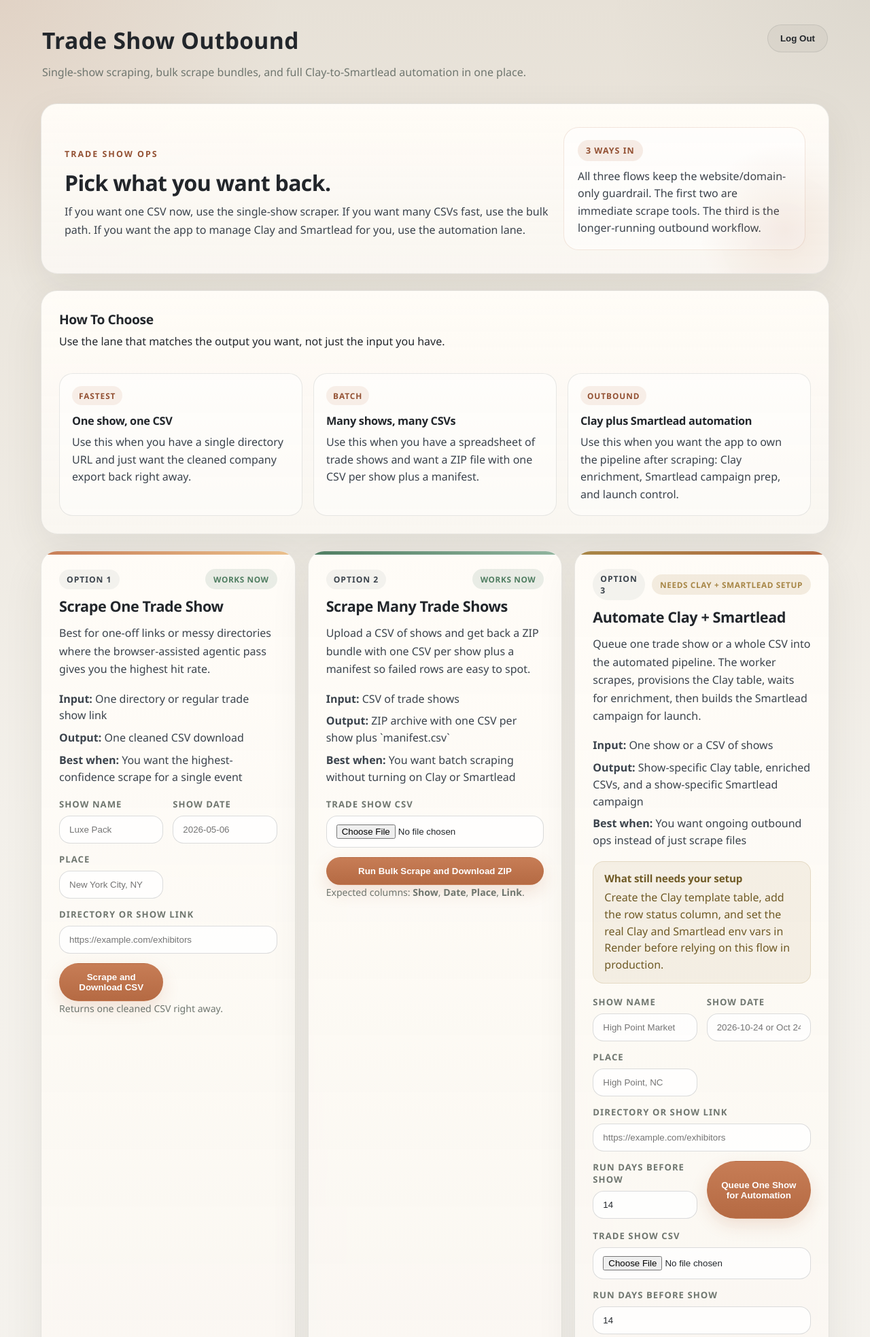
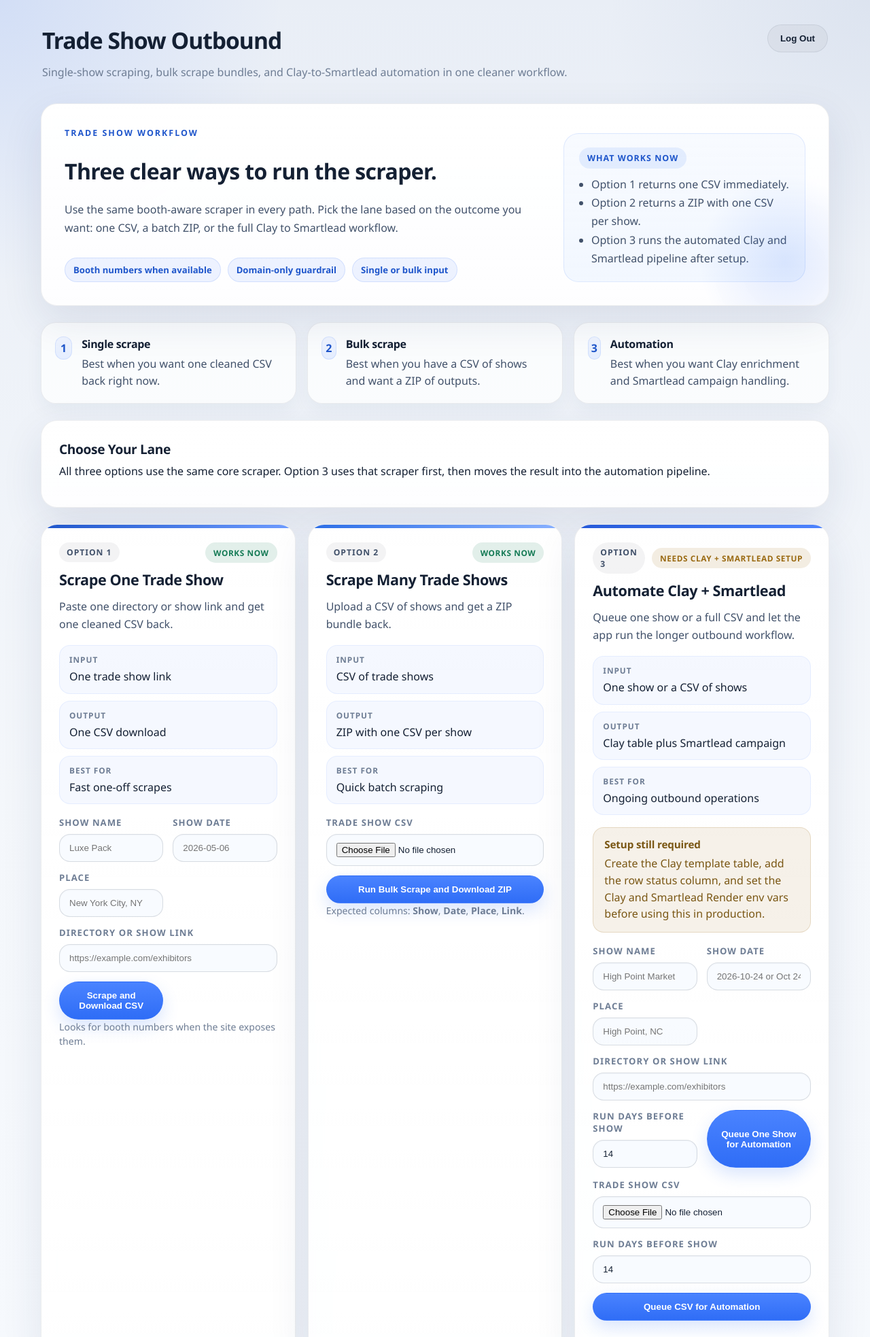
Before and after one commit to hhamzie/Conduit_TradeShow_GTM, a FastAPI app: page / in a window 1280 px wide. Shown: the top 1967 px of the page at 68% size. Run offline with FastAPI, Linux system fonts and the light colour scheme; the visitor is signed in with stand-in values (Sample User, id 1).

Commit message:
Simplify and restyle home screen

```diff
--- a/static/styles.css
+++ b/static/styles.css
@@ -1,20 +1,20 @@
 :root {
-  --bg: #f3f0ea;
-  --bg-deep: #e7e1d7;
-  --panel: rgba(250, 247, 242, 0.92);
-  --panel-strong: rgba(255, 252, 247, 0.98);
-  --ink: #22262b;
-  --ink-soft: #3b434c;
-  --muted: #6f766f;
-  --line: rgba(34, 38, 43, 0.1);
-  --line-strong: rgba(34, 38, 43, 0.16);
-  --accent: #b56a43;
-  --accent-dark: #935133;
-  --accent-soft: rgba(181, 106, 67, 0.1);
-  --success: #4f7d61;
-  --warning: #a78646;
-  --danger: #a55548;
-  --shadow: 0 22px 60px rgba(55, 47, 37, 0.08);
+  --bg: #f4f7fb;
+  --bg-deep: #e9eef6;
+  --panel: rgba(255, 255, 255, 0.9);
+  --panel-strong: rgba(255, 255, 255, 0.98);
+  --ink: #142033;
+  --ink-soft: #41516a;
+  --muted: #6e7d94;
+  --line: rgba(20, 32, 51, 0.08);
+  --line-strong: rgba(20, 32, 51, 0.14);
+  --accent: #2f6df6;
+  --accent-dark: #1f56cb;
+  --accent-soft: rgba(47, 109, 246, 0.1);
+  --success: #147a55;
+  --warning: #9a6a12;
+  --danger: #ba3c4d;
+  --shadow: 0 22px 60px rgba(28, 50, 94, 0.1);
 }
 
 * {
@@ -26,9 +26,9 @@
   color: var(--ink);
   font-family: "Avenir Next", "Segoe UI", "Helvetica Neue", Arial, sans-serif;
   background:
-    radial-gradient(circle at top left, rgba(181, 106, 67, 0.12), transparent 26rem),
-    radial-gradient(circle at top right, rgba(111, 118, 111, 0.08), transparent 24rem),
-    linear-gradient(180deg, var(--bg-deep) 0%, var(--bg) 42%, #f6f4f0 100%);
+    radial-gradient(circle at top left, rgba(47, 109, 246, 0.12), transparent 26rem),
+    radial-gradient(circle at top right, rgba(164, 181, 211, 0.18), transparent 24rem),
+    linear-gradient(180deg, var(--bg-deep) 0%, var(--bg) 42%, #f8fbff 100%);
   min-height: 100vh;
 }
 
@@ -56,7 +56,7 @@
   text-decoration: none;
   font-size: 2.1rem;
   font-weight: 700;
-  letter-spacing: 0.01em;
+  letter-spacing: -0.03em;
 }
 
 .tagline {
@@ -129,7 +129,7 @@
   width: 16rem;
   height: 16rem;
   border-radius: 50%;
-  background: radial-gradient(circle, rgba(181, 106, 67, 0.12), transparent 70%);
+  background: radial-gradient(circle, rgba(47, 109, 246, 0.14), transparent 70%);
   pointer-events: none;
 }
 
@@ -155,11 +155,34 @@
   line-height: 1.7;
 }
 
+.hero-main {
+  display: grid;
+  gap: 14px;
+}
+
+.hero-tags {
+  display: flex;
+  flex-wrap: wrap;
+  gap: 10px;
+}
+
+.hero-tag {
+  display: inline-flex;
+  align-items: center;
+  padding: 8px 12px;
+  border-radius: 999px;
+  background: rgba(47, 109, 246, 0.08);
+  color: var(--accent-dark);
+  border: 1px solid rgba(47, 109, 246, 0.14);
+  font-size: 0.82rem;
+  font-weight: 700;
+}
+
 .hero-aside {
-  padding: 18px 20px;
+  padding: 20px 22px;
   border-radius: 22px;
-  background: rgba(255, 255, 255, 0.56);
-  border: 1px solid rgba(181, 106, 67, 0.16);
+  background: linear-gradient(180deg, rgba(247, 250, 255, 0.92), rgba(240, 246, 255, 0.86));
+  border: 1px solid rgba(47, 109, 246, 0.12);
 }
 
 .hero-aside p {
@@ -179,7 +202,56 @@
   letter-spacing: 0.08em;
   text-transform: uppercase;
   color: var(--accent-dark);
-  background: rgba(181, 106, 67, 0.12);
+  background: rgba(47, 109, 246, 0.1);
+}
+
+.hero-checklist {
+  margin: 0;
+  padding-left: 18px;
+  color: var(--ink-soft);
+  line-height: 1.7;
+}
+
+.home-overview {
+  display: grid;
+  grid-template-columns: repeat(3, minmax(0, 1fr));
+  gap: 16px;
+  margin-bottom: 24px;
+}
+
+.overview-card {
+  display: flex;
+  align-items: start;
+  gap: 14px;
+  padding: 20px;
+  border-radius: 22px;
+  border: 1px solid var(--line);
+  background: rgba(255, 255, 255, 0.72);
+  box-shadow: 0 10px 26px rgba(28, 50, 94, 0.05);
+}
+
+.overview-card h2 {
+  margin: 0 0 6px;
+  font-size: 1rem;
+}
+
+.overview-card p {
+  margin: 0;
+  color: var(--ink-soft);
+  line-height: 1.55;
+}
+
+.overview-number {
+  display: inline-flex;
+  align-items: center;
+  justify-content: center;
+  width: 34px;
+  height: 34px;
+  border-radius: 12px;
+  background: linear-gradient(180deg, #f0f5ff 0%, #e4edff 100%);
+  color: var(--accent-dark);
+  font-weight: 800;
+  box-shadow: inset 0 0 0 1px rgba(47, 109, 246, 0.12);
 }
 
 .lane-grid {
@@ -201,19 +273,19 @@
   inset: 0 auto auto 0;
   width: 100%;
   height: 5px;
-  background: linear-gradient(90deg, rgba(181, 106, 67, 0.9), rgba(79, 125, 97, 0.5));
+  background: linear-gradient(90deg, rgba(47, 109, 246, 0.94), rgba(97, 151, 255, 0.55));
 }
 
 .lane-card-single::before {
-  background: linear-gradient(90deg, #c77d56, #ebc18d);
+  background: linear-gradient(90deg, #1f56cb, #6f9cff);
 }
 
 .lane-card-bulk::before {
-  background: linear-gradient(90deg, #4f7d61, #92b59f);
+  background: linear-gradient(90deg, #2b6de6, #89b1ff);
 }
 
 .lane-card-automation::before {
-  background: linear-gradient(90deg, #a78646, #b56a43);
+  background: linear-gradient(90deg, #2559d8, #4f85ff);
 }
 
 .lane-head {
@@ -233,7 +305,7 @@
   align-items: center;
   border-radius: 999px;
   padding: 6px 11px;
-  background: rgba(34, 38, 43, 0.05);
+  background: rgba(20, 32, 51, 0.05);
   color: var(--ink-soft);
   font-size: 0.76rem;
   font-weight: 800;
@@ -259,12 +331,12 @@
 }
 
 .lane-state-live {
-  background: rgba(79, 125, 97, 0.12);
+  background: rgba(20, 122, 85, 0.12);
   color: var(--success);
 }
 
 .lane-state-setup {
-  background: rgba(167, 134, 70, 0.14);
+  background: rgba(154, 106, 18, 0.12);
   color: var(--warning);
 }
 
@@ -274,16 +346,32 @@
   line-height: 1.65;
 }
 
-.lane-points {
+.lane-meta {
   display: grid;
-  gap: 8px;
-  margin-bottom: 18px;
+  gap: 10px;
+  margin: 0 0 18px;
 }
 
-.lane-points p {
+.lane-meta div {
+  padding: 12px 14px;
+  border-radius: 16px;
+  background: rgba(244, 248, 255, 0.9);
+  border: 1px solid rgba(47, 109, 246, 0.08);
+}
+
+.lane-meta dt {
+  margin-bottom: 6px;
+  font-size: 0.74rem;
+  font-weight: 800;
+  letter-spacing: 0.08em;
+  text-transform: uppercase;
+  color: var(--muted);
+}
+
+.lane-meta dd {
   margin: 0;
-  color: var(--ink-soft);
-  line-height: 1.55;
+  color: var(--ink);
+  line-height: 1.45;
 }
 
 .stacked-forms {
@@ -345,7 +433,7 @@
   margin-bottom: 12px;
   border-radius: 999px;
   padding: 6px 10px;
-  background: rgba(181, 106, 67, 0.1);
+  background: rgba(47, 109, 246, 0.1);
   color: var(--accent-dark);
   font-size: 0.74rem;
   font-weight: 800;
@@ -377,8 +465,9 @@
   border: 1px solid var(--line-strong);
   border-radius: 16px;
   padding: 12px 14px;
-  background: rgba(255, 255, 255, 0.8);
+  background: rgba(248, 251, 255, 0.95);
   color: var(--ink);
+  box-shadow: inset 0 1px 2px rgba(20, 32, 51, 0.03);
 }
 
 input[type="file"]:focus,
@@ -398,13 +487,13 @@
   gap: 8px;
   border: 1px solid transparent;
   border-radius: 999px;
-  background: linear-gradient(180deg, #c77d56 0%, var(--accent) 100%);
+  background: linear-gradient(180deg, #4a83ff 0%, var(--accent) 100%);
   color: white;
   padding: 12px 18px;
   font-weight: 700;
   text-decoration: none;
   cursor: pointer;
-  box-shadow: 0 10px 24px rgba(181, 106, 67, 0.18);
+  box-shadow: 0 10px 24px rgba(47, 109, 246, 0.18);
   transition: transform 140ms ease, box-shadow 140ms ease, background 140ms ease;
 }
 
@@ -739,21 +828,21 @@
 }
 
 .show-notice-success {
-  background: rgba(79, 125, 97, 0.08);
-  border-color: rgba(79, 125, 97, 0.18);
-  color: #365a46;
+  background: rgba(20, 122, 85, 0.08);
+  border-color: rgba(20, 122, 85, 0.18);
+  color: #156347;
 }
 
 .show-notice-warning {
-  background: rgba(167, 134, 70, 0.1);
-  border-color: rgba(167, 134, 70, 0.2);
-  color: #6f5a25;
+  background: rgba(154, 106, 18, 0.09);
+  border-color: rgba(154, 106, 18, 0.18);
+  color: #7a5714;
 }
 
 .show-notice-danger {
-  background: rgba(165, 85, 72, 0.08);
-  border-color: rgba(165, 85, 72, 0.2);
-  color: #8a453a;
+  background: rgba(186, 60, 77, 0.08);
+  border-color: rgba(186, 60, 77, 0.18);
+  color: #98303d;
 }
 
 .empty-state {
@@ -880,9 +969,13 @@
   white-space: pre-wrap;
   font-family: "SFMono-Regular", Consolas, monospace;
   font-size: 0.88rem;
-  background: rgba(166, 55, 43, 0.08);
+  background: rgba(186, 60, 77, 0.08);
   padding: 14px;
   border-radius: 14px;
+}
+
+.compact-head {
+  margin-bottom: 0;
 }
 
 @media (max-width: 860px) {
--- a/templates/base.html
+++ b/templates/base.html
@@ -11,7 +11,7 @@
       <header class="topbar">
         <div>
           <a class="brand" href="/">{{ app_name if app_name else "Trade Show Outbound" }}</a>
-          <p class="tagline">Single-show scraping, bulk scrape bundles, and full Clay-to-Smartlead automation in one place.</p>
+          <p class="tagline">Single-show scraping, bulk scrape bundles, and Clay-to-Smartlead automation in one cleaner workflow.</p>
         </div>
         {% if request.session.get("authenticated") %}
         <form action="/logout" method="post">
--- a/templates/index.html
+++ b/templates/index.html
@@ -45,41 +45,57 @@
 {% block content %}
 <section class="panel hero-panel">
   <div class="hero-grid">
-    <div>
-      <p class="hero-kicker">Trade Show Ops</p>
-      <h1>Pick what you want back.</h1>
-      <p class="hero-copy">If you want one CSV now, use the single-show scraper. If you want many CSVs fast, use the bulk path. If you want the app to manage Clay and Smartlead for you, use the automation lane.</p>
+    <div class="hero-main">
+      <p class="hero-kicker">Trade Show Workflow</p>
+      <h1>Three clear ways to run the scraper.</h1>
+      <p class="hero-copy">Use the same booth-aware scraper in every path. Pick the lane based on the outcome you want: one CSV, a batch ZIP, or the full Clay to Smartlead workflow.</p>
+      <div class="hero-tags">
+        <span class="hero-tag">Booth numbers when available</span>
+        <span class="hero-tag">Domain-only guardrail</span>
+        <span class="hero-tag">Single or bulk input</span>
+      </div>
     </div>
     <div class="hero-aside">
-      <div class="hero-pill">3 ways in</div>
-      <p>All three flows keep the website/domain-only guardrail. The first two are immediate scrape tools. The third is the longer-running outbound workflow.</p>
+      <div class="hero-pill">What works now</div>
+      <ul class="hero-checklist">
+        <li>Option 1 returns one CSV immediately.</li>
+        <li>Option 2 returns a ZIP with one CSV per show.</li>
+        <li>Option 3 runs the automated Clay and Smartlead pipeline after setup.</li>
+      </ul>
     </div>
   </div>
 </section>
 
+<section class="home-overview">
+  <article class="overview-card">
+    <span class="overview-number">1</span>
+    <div>
+      <h2>Single scrape</h2>
+      <p>Best when you want one cleaned CSV back right now.</p>
+    </div>
+  </article>
+  <article class="overview-card">
+    <span class="overview-number">2</span>
+    <div>
+      <h2>Bulk scrape</h2>
+      <p>Best when you have a CSV of shows and want a ZIP of outputs.</p>
+    </div>
+  </article>
+  <article class="overview-card">
+    <span class="overview-number">3</span>
+    <div>
+      <h2>Automation</h2>
+      <p>Best when you want Clay enrichment and Smartlead campaign handling.</p>
+    </div>
+  </article>
+</section>
+
 <section class="panel quick-guide">
-  <div class="panel-head">
+  <div class="panel-head compact-head">
     <div>
-      <h2>How To Choose</h2>
-      <p>Use the lane that matches the output you want, not just the input you have.</p>
+      <h2>Choose Your Lane</h2>
+      <p>All three options use the same core scraper. Option 3 uses that scraper first, then moves the result into the automation pipeline.</p>
     </div>
-  </div>
-  <div class="guide-grid">
-    <article class="guide-card">
-      <span class="guide-label">Fastest</span>
-      <h3>One show, one CSV</h3>
-      <p>Use this when you have a single directory URL and just want the cleaned company export back right away.</p>
-    </article>
-    <article class="guide-card">
-      <span class="guide-label">Batch</span>
-      <h3>Many shows, many CSVs</h3>
-      <p>Use this when you have a spreadsheet of trade shows and want a ZIP file with one CSV per show plus a manifest.</p>
-    </article>
-    <article class="guide-card">
-      <span class="guide-label">Outbound</span>
-      <h3>Clay plus Smartlead automation</h3>
-      <p>Use this when you want the app to own the pipeline after scraping: Clay enrichment, Smartlead campaign prep, and launch control.</p>
-    </article>
   </div>
 </section>
 
@@ -92,12 +108,12 @@
       </div>
       <h2>Scrape One Trade Show</h2>
     </div>
-    <p class="lane-copy">Best for one-off links or messy directories where the browser-assisted agentic pass gives you the highest hit rate.</p>
-    <div class="lane-points">
-      <p><strong>Input:</strong> One directory or regular trade show link</p>
-      <p><strong>Output:</strong> One cleaned CSV download</p>
-      <p><strong>Best when:</strong> You want the highest-confidence scrape for a single event</p>
-    </div>
+    <p class="lane-copy">Paste one directory or show link and get one cleaned CSV back.</p>
+    <dl class="lane-meta">
+      <div><dt>Input</dt><dd>One trade show link</dd></div>
+      <div><dt>Output</dt><dd>One CSV download</dd></div>
+      <div><dt>Best for</dt><dd>Fast one-off scrapes</dd></div>
+    </dl>
     {% if single_scrape_error %}
     <p class="error-inline">{{ single_scrape_error }}</p>
     {% endif %}
@@ -120,7 +136,7 @@
       </label>
       <button type="submit">Scrape and Download CSV</button>
     </form>
-    <p class="mini-note">Returns one cleaned CSV right away.</p>
+    <p class="mini-note">Looks for booth numbers when the site exposes them.</p>
   </article>
 
   <article class="panel lane-card lane-card-bulk">
@@ -131,12 +147,12 @@
       </div>
       <h2>Scrape Many Trade Shows</h2>
     </div>
-    <p class="lane-copy">Upload a CSV of shows and get back a ZIP bundle with one CSV per show plus a manifest so failed rows are easy to spot.</p>
-    <div class="lane-points">
-      <p><strong>Input:</strong> CSV of trade shows</p>
-      <p><strong>Output:</strong> ZIP archive with one CSV per show plus `manifest.csv`</p>
-      <p><strong>Best when:</strong> You want batch scraping without turning on Clay or Smartlead</p>
-    </div>
+    <p class="lane-copy">Upload a CSV of shows and get a ZIP bundle back.</p>
+    <dl class="lane-meta">
+      <div><dt>Input</dt><dd>CSV of trade shows</dd></div>
+      <div><dt>Output</dt><dd>ZIP with one CSV per show</dd></div>
+      <div><dt>Best for</dt><dd>Quick batch scraping</dd></div>
+    </dl>
     {% if bulk_scrape_error %}
     <p class="error-inline">{{ bulk_scrape_error }}</p>
     {% endif %}
@@ -158,15 +174,15 @@
       </div>
       <h2>Automate Clay + Smartlead</h2>
     </div>
-    <p class="lane-copy">Queue one trade show or a whole CSV into the automated pipeline. The worker scrapes, provisions the Clay table, waits for enrichment, then builds the Smartlead campaign for launch.</p>
-    <div class="lane-points">
-      <p><strong>Input:</strong> One show or a CSV of shows</p>
-      <p><strong>Output:</strong> Show-specific Clay table, enriched CSVs, and a show-specific Smartlead campaign</p>
-      <p><strong>Best when:</strong> You want ongoing outbound ops instead of just scrape files</p>
-    </div>
+    <p class="lane-copy">Queue one show or a full CSV and let the app run the longer outbound workflow.</p>
+    <dl class="lane-meta">
+      <div><dt>Input</dt><dd>One show or a CSV of shows</dd></div>
+      <div><dt>Output</dt><dd>Clay table plus Smartlead campaign</dd></div>
+      <div><dt>Best for</dt><dd>Ongoing outbound operations</dd></div>
+    </dl>
     <div class="show-notice show-notice-warning compact-notice">
-      <strong>What still needs your setup</strong>
-      <p>Create the Clay template table, add the row status column, and set the real Clay and Smartlead env vars in Render before relying on this flow in production.</p>
+      <strong>Setup still required</strong>
+      <p>Create the Clay template table, add the row status column, and set the Clay and Smartlead Render env vars before using this in production.</p>
     </div>
     {% if automation_error %}
     <p class="error-inline">{{ automation_error }}</p>
```
Also changed, not shown: other parts of static/styles.css (+11 -10 lines).
